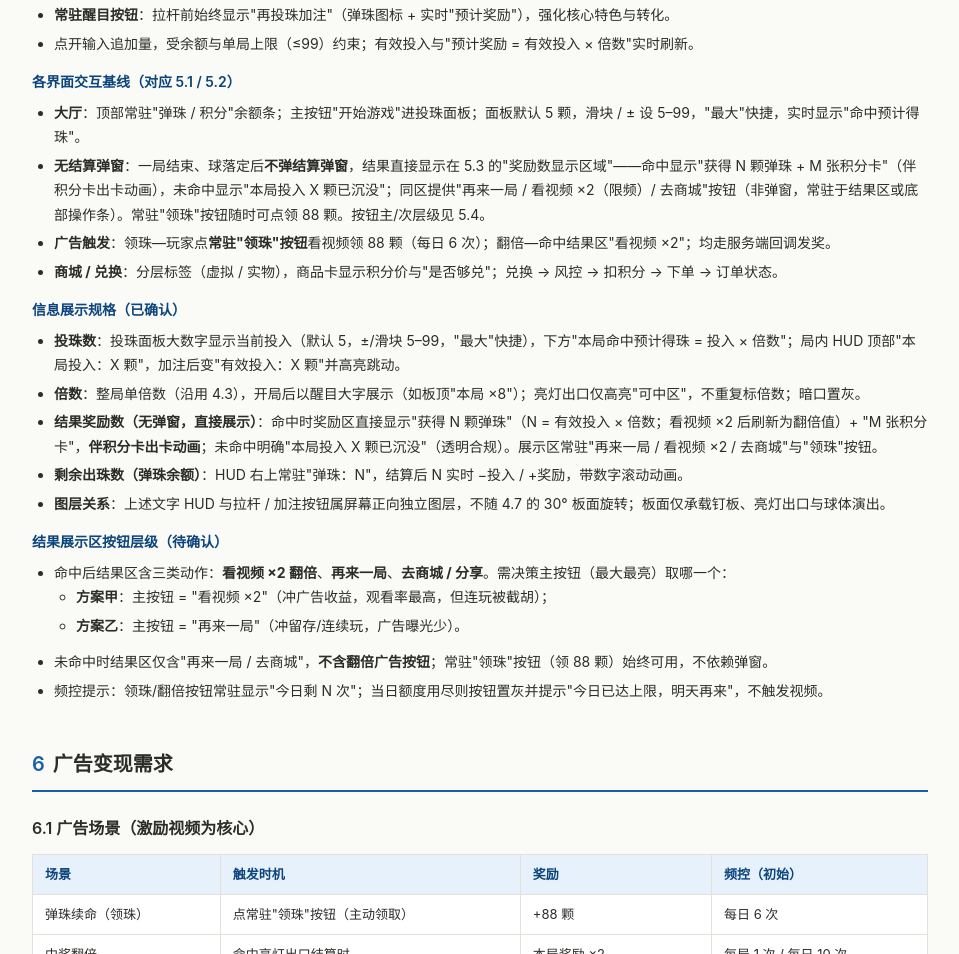
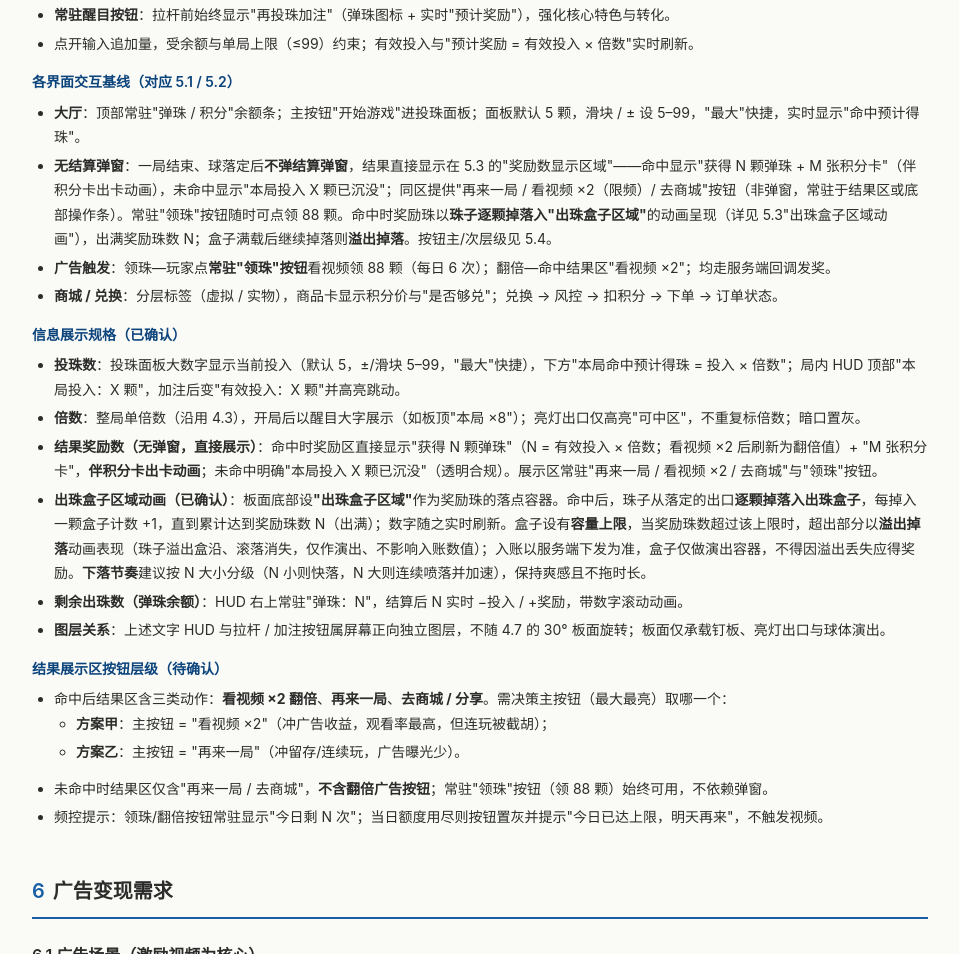
Before and after one commit to Liuxiaochao/PinballPark, a plain HTML site: page docs/PRD-pinball-park.html in a window 1280 px wide. Shown: the part 5819-6773 px from the top of the page, without its empty margins (280-1239 px from the left). Drawn offline with Linux system fonts and the light colour scheme.

Commit message:
docs(PRD): 无结算弹窗补充出珠盒子区域掉落动画(逐颗出满+溢出掉落)

```diff
--- a/docs/PRD-pinball-park.html
+++ b/docs/PRD-pinball-park.html
@@ -287,7 +287,7 @@
     <h4>各界面交互基线（对应 5.1 / 5.2）</h4>
     <ul>
       <li><b>大厅</b>：顶部常驻"弹珠 / 积分"余额条；主按钮"开始游戏"进投珠面板；面板默认 5 颗，滑块 / ± 设 5–99，"最大"快捷，实时显示"命中预计得珠"。</li>
-      <li><b>无结算弹窗</b>：一局结束、球落定后<b>不弹结算弹窗</b>，结果直接显示在 5.3 的"奖励数显示区域"——命中显示"获得 N 颗弹珠 + M 张积分卡"（伴积分卡出卡动画），未命中显示"本局投入 X 颗已沉没"；同区提供"再来一局 / 看视频 ×2（限频）/ 去商城"按钮（非弹窗，常驻于结果区或底部操作条）。常驻"领珠"按钮随时可点领 88 颗。按钮主/次层级见 5.4。</li>
+      <li><b>无结算弹窗</b>：一局结束、球落定后<b>不弹结算弹窗</b>，结果直接显示在 5.3 的"奖励数显示区域"——命中显示"获得 N 颗弹珠 + M 张积分卡"（伴积分卡出卡动画），未命中显示"本局投入 X 颗已沉没"；同区提供"再来一局 / 看视频 ×2（限频）/ 去商城"按钮（非弹窗，常驻于结果区或底部操作条）。常驻"领珠"按钮随时可点领 88 颗。命中时奖励珠以<b>珠子逐颗掉落入"出珠盒子区域"</b>的动画呈现（详见 5.3"出珠盒子区域动画"），出满奖励珠数 N；盒子满载后继续掉落则<b>溢出掉落</b>。按钮主/次层级见 5.4。</li>
       <li><b>广告触发</b>：领珠—玩家点<b>常驻"领珠"按钮</b>看视频领 88 颗（每日 6 次）；翻倍—命中结果区"看视频 ×2"；均走服务端回调发奖。</li>
       <li><b>商城 / 兑换</b>：分层标签（虚拟 / 实物），商品卡显示积分价与"是否够兑"；兑换 → 风控 → 扣积分 → 下单 → 订单状态。</li>
     </ul>
@@ -296,6 +296,7 @@
       <li><b>投珠数</b>：投珠面板大数字显示当前投入（默认 5，±/滑块 5–99，"最大"快捷），下方"本局命中预计得珠 = 投入 × 倍数"；局内 HUD 顶部"本局投入：X 颗"，加注后变"有效投入：X 颗"并高亮跳动。</li>
       <li><b>倍数</b>：整局单倍数（沿用 4.3），开局后以醒目大字展示（如板顶"本局 ×8"）；亮灯出口仅高亮"可中区"，不重复标倍数；暗口置灰。</li>
       <li><b>结果奖励数（无弹窗，直接展示）</b>：命中时奖励区直接显示"获得 N 颗弹珠"（N = 有效投入 × 倍数；看视频 ×2 后刷新为翻倍值）+ "M 张积分卡"，<b>伴积分卡出卡动画</b>；未命中明确"本局投入 X 颗已沉没"（透明合规）。展示区常驻"再来一局 / 看视频 ×2 / 去商城"与"领珠"按钮。</li>
+      <li><b>出珠盒子区域动画（已确认）</b>：板面底部设<b>"出珠盒子区域"</b>作为奖励珠的落点容器。命中后，珠子从落定的出口<b>逐颗掉落入出珠盒子</b>，每掉入一颗盒子计数 +1，直到累计达到奖励珠数 N（出满）；数字随之实时刷新。盒子设有<b>容量上限</b>，当奖励珠数超过该上限时，超出部分以<b>溢出掉落</b>动画表现（珠子溢出盒沿、滚落消失，仅作演出、不影响入账数值）；入账以服务端下发为准，盒子仅做演出容器，不得因溢出丢失应得奖励。<b>下落节奏</b>建议按 N 大小分级（N 小则快落，N 大则连续喷落并加速），保持爽感且不拖时长。</li>
       <li><b>剩余出珠数（弹珠余额）</b>：HUD 右上常驻"弹珠：N"，结算后 N 实时 −投入 / +奖励，带数字滚动动画。</li>
       <li><b>图层关系</b>：上述文字 HUD 与拉杆 / 加注按钮属屏幕正向独立图层，不随 4.7 的 30° 板面旋转；板面仅承载钉板、亮灯出口与球体演出。</li>
     </ul>
```
